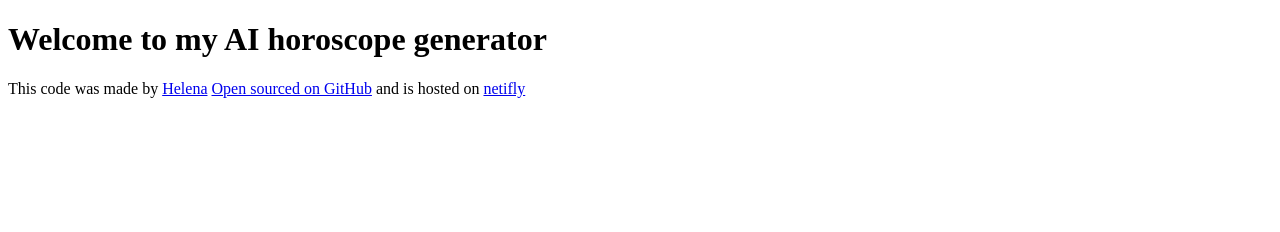
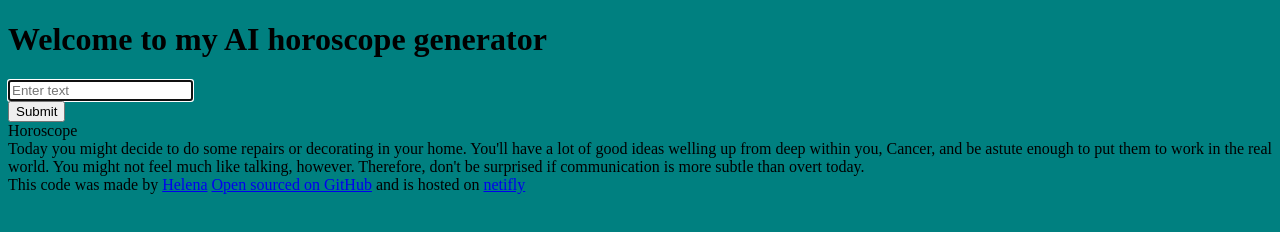
Before and after one commit to helbee98/AI-generator, a plain HTML site: page index.html in a window 1280 px wide. Drawn offline with Linux system fonts and the light colour scheme.

Commit message:
Added HTML

```diff
--- a/index.html
+++ b/index.html
@@ -7,7 +7,29 @@
     <title>Document</title>
 </head>
 <body>
+    <header>
     <h1>Welcome to my AI horoscope generator</h1>
+    </header>
+
+    <main>
+        <form>
+        <input
+        type="text"
+        placeholder="Enter text"
+        autofocus
+        required
+        autocomplete="off"/>
+        </form>
+        <input type="submit" />
+    </main>
+
+    <div>
+        Horoscope
+        <br />
+        Today you might decide to do some repairs or decorating in your home. You'll have a lot of good ideas welling up from deep within you, Cancer, and be astute enough to put them to work in the real world. You might not feel much like talking, however. Therefore, don't be surprised if communication is more subtle than overt today.
+
+
+    </div>
 
 
 
--- a/src/style.css
+++ b/src/style.css
@@ -0,0 +1,3 @@
+body {
+    background: teal;
+}
```
